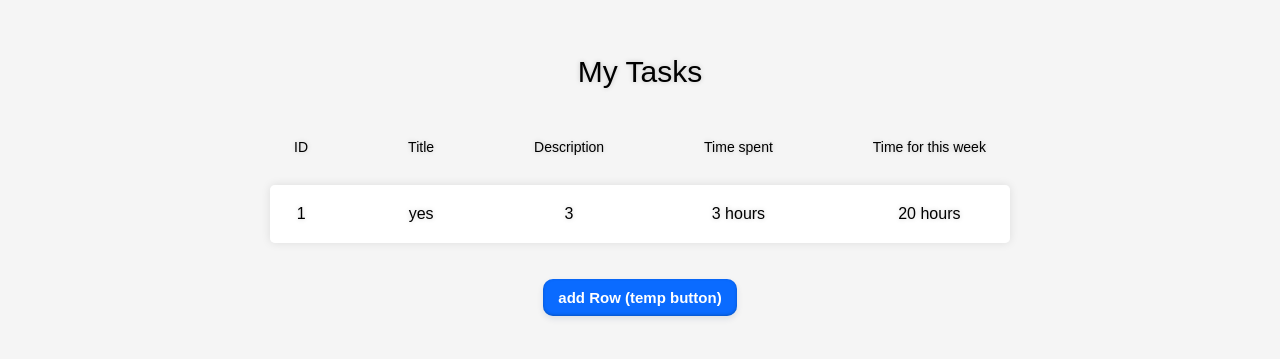
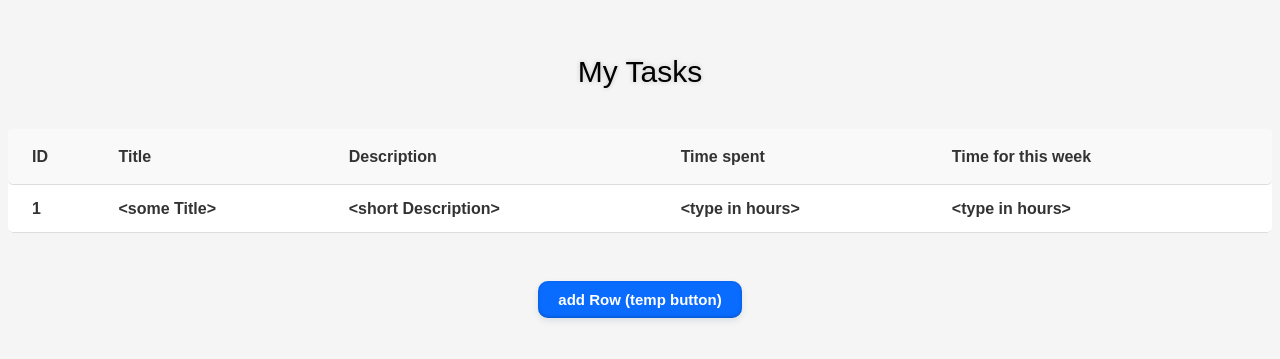
Before and after one commit to novakovic30/time-tracker-fe, an Angular app: page / in a window 1280 px wide. Shown: the part 153-512 px from the top of the page. Built offline with nearby package versions, Linux system fonts and the light colour scheme.

Commit message:
new Design and Unique ID

```diff
--- a/src/app/components/home/user-tasks/user-tasks.component.css
+++ b/src/app/components/home/user-tasks/user-tasks.component.css
@@ -1,67 +1,75 @@
-.mat-table {
-    width: fit-content;
-    margin: 0 auto;
-    border-collapse: separate;
-    border-spacing: 0 20px;
-    position: relative;
-    background-color:transparent!important;
-    text-shadow: 0 0 5px rgba(0, 0, 0, 0.2);
+.mainDiv {
+  display: flex;
+  flex-direction: column;
+  align-items: center;
+  margin-top: 40px;
 }
 
-.mat-header-cell, .mat-cell {
-    padding-top: 20px;
-    padding-left: 50px;
-    padding-right: 50px;
+.mat-table {
+  width: 100%;
+  margin: 0 auto;
+  border-collapse: separate;
+  border-spacing: 0;
+  position: relative;
+  background-color: #fff;
+  border-radius: 5px;
+  overflow: hidden;
+}
 
-    text-align: center;
-    font-family: Arial, sans-serif;
+.mat-header-row {
+  position: sticky;
+  top: 0;
+  background-color: #f9f9f9;
+  z-index: 2;
+}
 
-    border-bottom: none;
-    position: relative;
+.mat-header-cell,
+.mat-cell {
+  padding: 12px;
+  text-align: left;
+  font-family: Arial, sans-serif;
+  font-weight: bold;
+  color: #333;
+  border-bottom: 1px solid #ddd;
 }
 
 .mat-cell {
-    padding-bottom: 20px;
-    background-color: white;
-}
-
-.mat-header-cell {
-    font-size: 14px;
-    font-weight: lighter;
+  background-color: #fff;
 }
 
 .mat-row {
-    box-shadow: 0 0 10px rgba(0, 0, 0, 0.1);
-    border-radius: 5px;
+  transition: background-color 0.3s ease;
 }
 
-.mat-cell:first-child {
-    border-bottom-left-radius: 5px;
-    border-top-left-radius: 5px;
+.mat-row:hover {
+  background-color: #f5f5f5;
 }
 
-.mat-cell:last-child {
-
-    border-bottom-right-radius: 5px;
-    border-top-right-radius: 5px;
+.mat-cell:first-child,
+.mat-header-cell:first-child {
+  border-top-left-radius: 5px;
+  border-bottom-left-radius: 5px;
 }
 
-
+.mat-cell:last-child,
+.mat-header-cell:last-child {
+  border-top-right-radius: 5px;
+  border-bottom-right-radius: 5px;
+}
 
 .button-1 {
   background-color: #0a6bff;
   border-radius: 10px;
   border: 0;
-  box-shadow: rgba(1,60,136,.5) 0 -1px 3px 0 inset,rgba(0,44,97,.1) 0 3px 6px 0;
+  box-shadow: rgba(1, 60, 136, 0.5) 0 -1px 3px 0 inset, rgba(0, 44, 97, 0.1) 0 3px 6px 0;
   box-sizing: border-box;
   color: #fff;
   cursor: pointer;
   font-family: "Arial";
   font-size: 15px;
   font-weight: 600;
-  position: relative;
-  text-align: center;
-  transition: all .2s cubic-bezier(.22, .61, .36, 1);
+  padding: 10px 20px;
+  transition: all 0.2s cubic-bezier(0.22, 0.61, 0.36, 1);
 }
 
 .button-1:hover {
@@ -71,7 +79,6 @@
 
 @media (min-width: 768px) {
   .button-1 {
-    padding: 10px 15px;
-    min-width: 70px;
+    min-width: 120px;
   }
 }
--- a/src/app/components/home/user-tasks/user-tasks.component.ts
+++ b/src/app/components/home/user-tasks/user-tasks.component.ts
@@ -1,5 +1,5 @@
 import { Component, OnInit } from '@angular/core';
-import { MatTableDataSource } from '@angular/material/table'
+import { MatTableDataSource } from '@angular/material/table';
 
 @Component({
   selector: 'app-user-tasks',
@@ -7,8 +7,9 @@ import { MatTableDataSource } from '@angular/material/table'
   styleUrls: ['./user-tasks.component.css']
 })
 export class UserTasksComponent implements OnInit {
-  displayedColumns = ["ID", "Title", "Description", "Time spent", "Time for this week"];
+  displayedColumns: string[] = ["ID", "Title", "Description", "Time spent", "Time for this week"];
   dataSource!: MatTableDataSource<any>;
+  nextID: number = 2; // Initial value for ID of new rows
 
   constructor() { }
 
@@ -16,18 +17,30 @@ export class UserTasksComponent implements OnInit {
     this.updateTable();
   }
 
-  addRow(){
-    const newRow = { ID: '2', Title: 'no', Description: '5', 'Time spent': '5 hours', 'Time for this week': '25 hours' };
+  addRow() {
+    const newRow = {
+      ID: this.nextID.toString(),
+      Title: '<some Title>',
+      Description: '<short Description>',
+      'Time spent': '<type in hours>',
+      'Time for this week': '<type in hours>'
+    };
+    this.nextID++;
     this.dataSource.data = [...this.dataSource.data, newRow];
   }
 
   updateTable() {
-    //insert code which gets data from backend
+    // Insert code which gets data from backend
     const data = [
-      {ID: "1", Title: "yes", Description: "3", "Time spent": "3 hours", "Time for this week": "20 hours"}
+      {
+        ID: '1',
+        Title: '<some Title>',
+        Description: '<short Description>',
+        'Time spent': '<type in hours>',
+        'Time for this week': '<type in hours>'
+      },
     ];
 
     this.dataSource = new MatTableDataSource(data);
   }
-
 }
```
